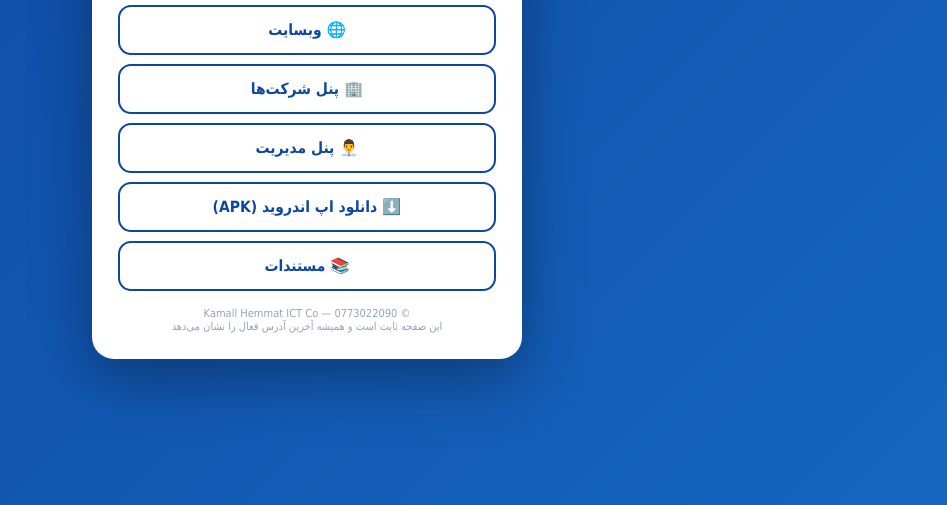
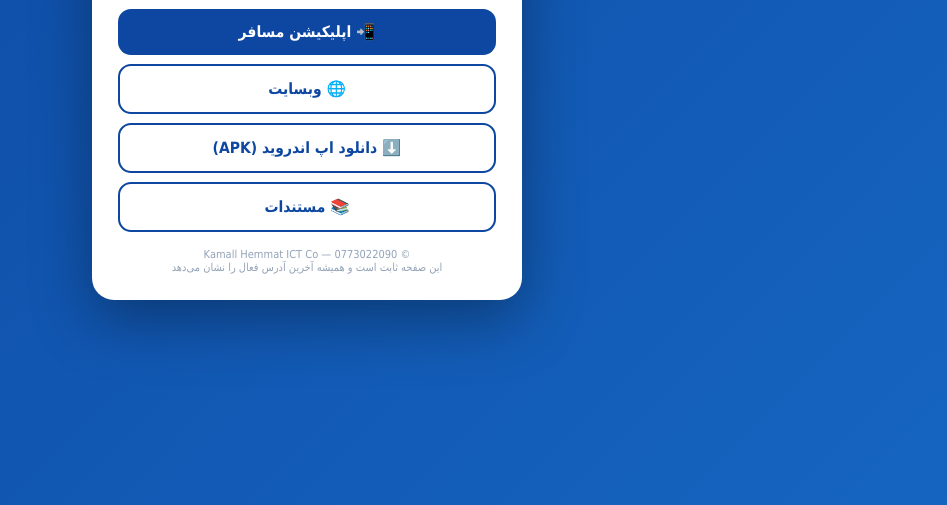
Before and after one commit to test00-3/hamsafar-status, a plain HTML site: page index.html in a window 1280 px wide. Shown: the part 331-836 px from the top of the page, without its empty margins (333-1280 px from the left). Drawn offline with Linux system fonts and the light colour scheme.

Commit message:
privacy: remove private panel links from public page

```diff
--- a/index.html
+++ b/index.html
@@ -27,8 +27,6 @@
   <div id="links" style="display:none">
     <a class="btn" href="#" id="b_app">📲 اپلیکیشن مسافر</a>
     <a class="btn alt" href="#" id="b_site">🌐 وبسایت</a>
-    <a class="btn alt" href="#" id="b_comp">🏢 پنل شرکت‌ها</a>
-    <a class="btn alt" href="#" id="b_admin">👨‍💼 پنل مدیریت</a>
     <a class="btn alt" href="#" id="b_apk">⬇️ دانلود اپ اندروید (APK)</a>
     <a class="btn alt" href="#" id="b_docs">📚 مستندات</a>
   </div>
@@ -60,7 +58,7 @@
   document.getElementById("dot").className = "dot ok";
   document.getElementById("st").textContent = "فعال";
   document.getElementById("u").textContent = url;
-  const map = {b_app:"/app/", b_site:"/site/", b_comp:"/company/", b_admin:"/admin/", b_apk:"/admin/download/afghan-go.apk", b_docs:"/documentation/"};
+  const map = {b_app:"/app/", b_site:"/site/", b_apk:"/download/afghan-go.apk", b_docs:"/documentation/"};
   document.getElementById("links").style.display = "block";
   for (const id in map) document.getElementById(id).href = url + map[id];
 })();
```
